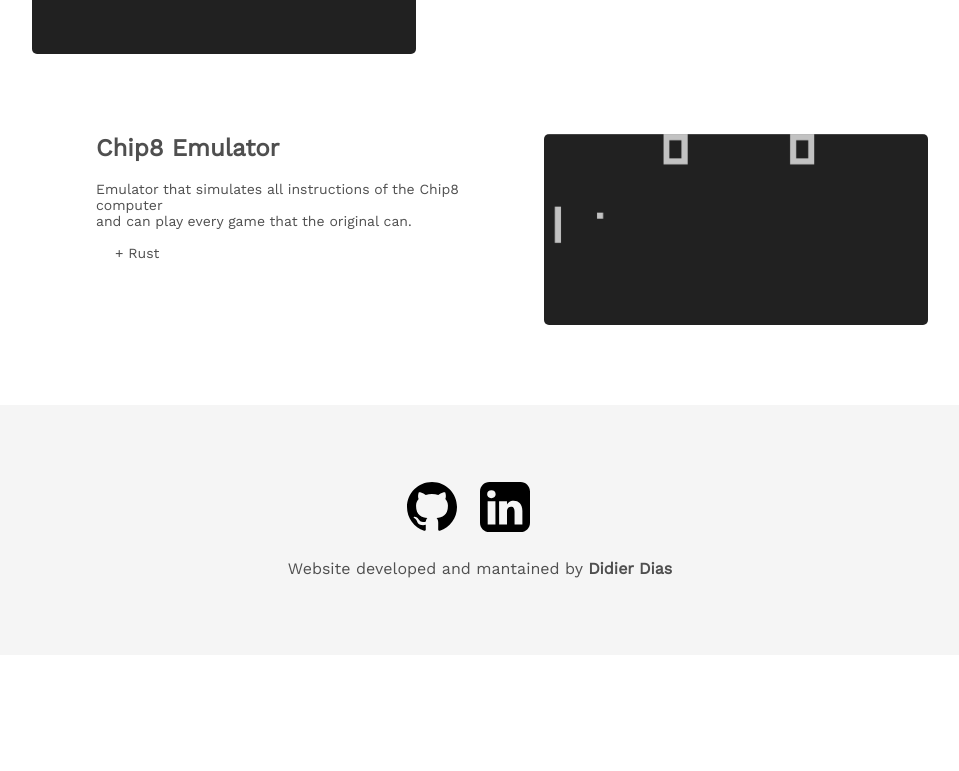
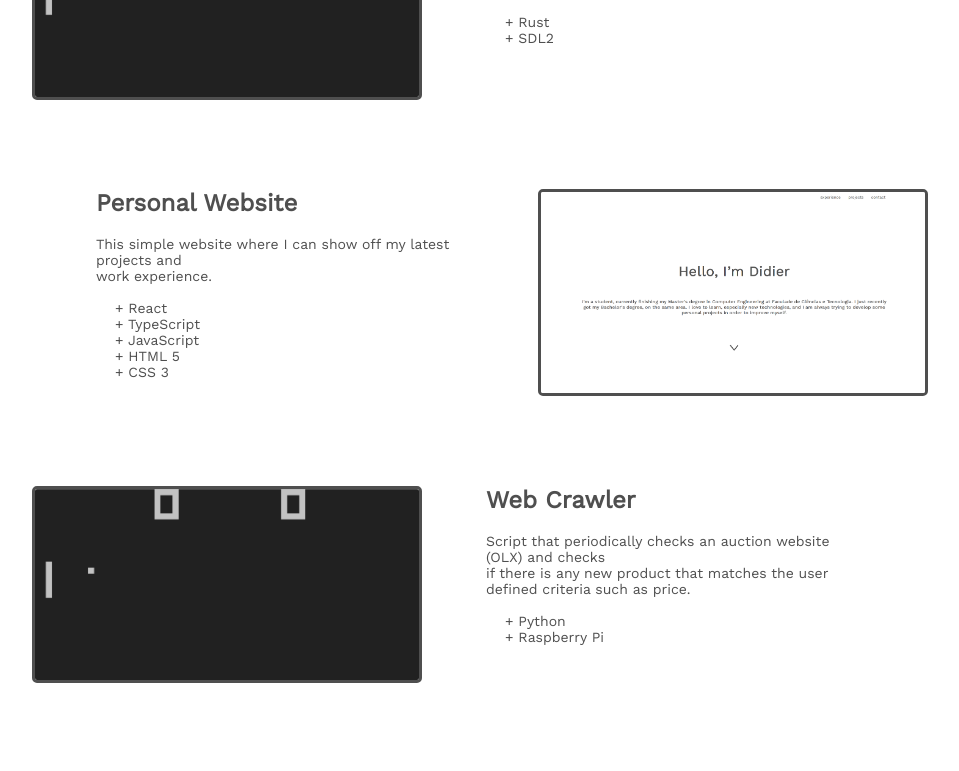
Before and after one commit to DNDXIII/dndxiii.github.io, a React (Create React App) app: page / in a window 1280 px wide. Shown: the part 1880-2651 px from the top of the page, without its empty margins (160-1119 px from the left). Before the commit the page ends 2535 px from the top, so only its background shows below. Built offline with nearby package versions, Linux system fonts and the light colour scheme.

Commit message:
Added some newer projects

```diff
--- a/src/Application/Components/Project.tsx
+++ b/src/Application/Components/Project.tsx
@@ -1,11 +1,12 @@
 import * as React from 'react';
 import styled from 'styled-components';
+import Colors from '../Themes/Colors';
 
 const Container = styled.div`
   padding-left: 15vw;
   padding-right: 15vw;
-  padding-bottom: 10vh;
-  background-color: #fff;
+  padding-bottom: 7vw;
+  background-color: ${Colors.white};
   justify-content: center;
   display: flex;
 `;
@@ -24,6 +25,9 @@ const Description = styled.div`
 const Image = styled.img`
   border-radius: 5px;
   max-width: 30vw;
+  border-width: 3px;
+  border-style: solid;
+  border-color: ${Colors.grey};
 `;
 
 const TextContainer = styled.div`
--- a/src/Application/Pages/PersonalProjects.tsx
+++ b/src/Application/Pages/PersonalProjects.tsx
@@ -2,13 +2,15 @@ import * as React from 'react';
 import styled from 'styled-components';
 
 import Project from '../Components/Project';
-const chip8Image = require('../Assets/Images/Chip8.png');
+
+const chip8 = require('../Assets/Images/Chip8.png');
+const personalWebsite = require('../Assets/Images/PersonalWebsite.png');
 
 const Container = styled.div``;
 
 const Title = styled.h1`
   font-size: 48px;
-  padding-bottom: 5vh;
+  padding-bottom: 10vh;
   text-align: center;
   font-weight: bold;
 `;
@@ -23,17 +25,45 @@ class PersonalProjects extends React.Component<{}, {}> {
           description="Emulator that simulates all instructions of the Chip8 computer
 and can play every game that the original can.
 
-    + Rust"
-          image={chip8Image}
+    + Rust
+    + SDL2"
+          image={chip8}
         />
 
         <Project
-          title="Chip8 Emulator"
-          description="Emulator that simulates all instructions of the Chip8 computer
-and can play every game that the original can.
+          title="Personal Website"
+          description="This simple website where I can show off my latest projects and
+work experience.
 
-    + Rust"
-          image={chip8Image}
+    + React
+    + TypeScript
+    + JavaScript
+    + HTML 5
+    + CSS 3"
+          image={personalWebsite}
+          textLeft={true}
+        />
+
+        <Project
+          title="Web Crawler"
+          description="Script that periodically checks an auction website (OLX) and checks
+if there is any new product that matches the user defined criteria such as price.
+
+    + Python
+    + Raspberry Pi"
+          image={chip8}
+        />
+
+        <Project
+          title="Automatic Garden"
+          description="Arduino equiped with sensors in order to verify the status of the garden
+and water the plants as needed, sending a notification to the users phone.
+
+    + Arduino
+    + C/C++
+    + IoT
+    + IFTTT"
+          image={personalWebsite}
           textLeft={true}
         />
       </Container>
```
Also changed, not shown: src/Application/Assets/Images/PersonalWebsite.png (added), 1 other file (tests, documents, lock files or other folders).
